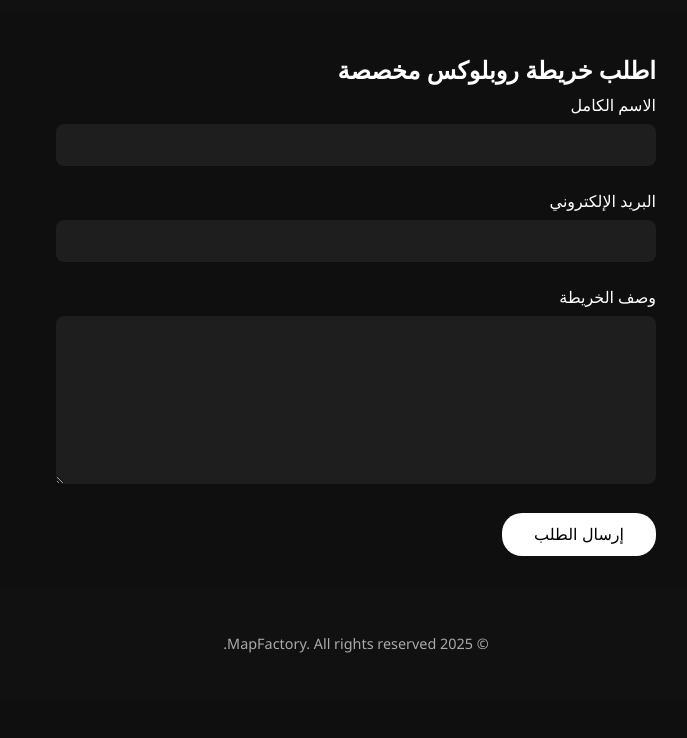
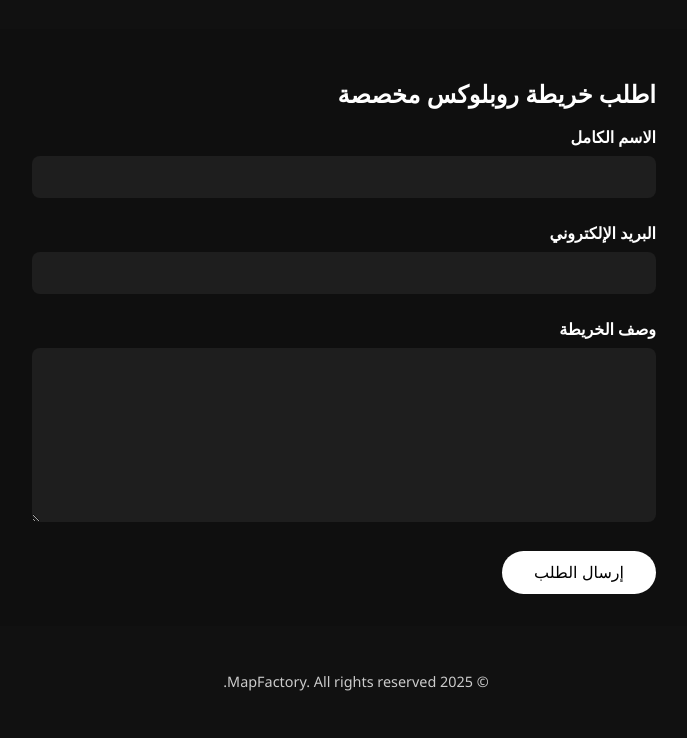
Before and after one commit to mapfactory121/mapfactory-site, a plain HTML site: page index.html in a window 1280 px wide. Shown: the part 248-986 px from the top of the page, without its empty margins (284-971 px from the left). Before the commit the page ends 948 px from the top, so only its background shows below. Drawn offline with Linux system fonts and the light colour scheme.

Commit message:
Update style.css

```diff
--- a/style.css
+++ b/style.css
@@ -1,17 +1,18 @@
-/* Base layout */
+/* style.css */
+
 body {
   margin: 0;
   padding: 0;
   background-color: #0f0f0f;
-  color: white;
+  color: #ffffff;
   font-family: 'Segoe UI', sans-serif;
-  direction: rtl; /* يبدأ بالعربي */
+  direction: rtl;
 }
 
 header {
   background-color: #111;
+  text-align: center;
   padding: 2rem 1rem;
-  text-align: center;
 }
 
 .logo {
@@ -20,7 +21,7 @@ header {
 }
 
 h1, h2 {
-  margin: 0.5rem 0;
+  margin: 1rem 0;
 }
 
 .container {
@@ -29,7 +30,6 @@ h1, h2 {
   padding: 2rem 1rem;
 }
 
-/* Form styles */
 .form-group {
   margin-bottom: 1.5rem;
   text-align: start;
@@ -38,32 +38,32 @@ h1, h2 {
 label {
   display: block;
   margin-bottom: 0.5rem;
+  font-weight: bold;
 }
 
 .form-control {
   width: 100%;
   padding: 0.75rem;
-  font-size: 1rem;
   border: none;
   border-radius: 8px;
   background-color: #1e1e1e;
-  color: white;
-  box-sizing: border-box;
+  color: #fff;
+  font-size: 1rem;
 }
 
 textarea.form-control {
   resize: vertical;
+  min-height: 150px;
 }
 
-/* Buttons */
 .btn {
   display: inline-block;
+  background: #fff;
+  color: #000;
   padding: 0.75rem 2rem;
-  background-color: white;
-  color: black;
+  font-size: 1rem;
   border: none;
-  border-radius: 20px;
-  font-size: 1rem;
+  border-radius: 25px;
   cursor: pointer;
   transition: transform 0.2s ease;
 }
@@ -72,17 +72,103 @@ textarea.form-control {
   transform: scale(1.05);
 }
 
-/* Footer */
 footer {
   text-align: center;
   padding: 2rem 1rem;
   font-size: 0.9rem;
-  color: #aaa;
+  color: #ccc;
   background-color: #111;
 }
 
-/* Thank you page */
-.thank-you-container {
+.g-recaptcha {
+  margin-top: 1rem;
+  display: flex;
+  justify-content: center;
+}
+/* style.css */
+
+body {
+  margin: 0;
+  padding: 0;
+  background-color: #0f0f0f;
+  color: #ffffff;
+  font-family: 'Segoe UI', sans-serif;
+  direction: rtl;
+}
+
+header {
+  background-color: #111;
   text-align: center;
-  padding: 5rem 1rem;
+  padding: 2rem 1rem;
 }
+
+.logo {
+  width: 80px;
+  margin-bottom: 10px;
+}
+
+h1, h2 {
+  margin: 1rem 0;
+}
+
+.container {
+  max-width: 600px;
+  margin: auto;
+  padding: 2rem 1rem;
+}
+
+.form-group {
+  margin-bottom: 1.5rem;
+  text-align: start;
+}
+
+label {
+  display: block;
+  margin-bottom: 0.5rem;
+  font-weight: bold;
+}
+
+.form-control {
+  width: 100%;
+  padding: 0.75rem;
+  border: none;
+  border-radius: 8px;
+  background-color: #1e1e1e;
+  color: #fff;
+  font-size: 1rem;
+}
+
+textarea.form-control {
+  resize: vertical;
+  min-height: 150px;
+}
+
+.btn {
+  display: inline-block;
+  background: #fff;
+  color: #000;
+  padding: 0.75rem 2rem;
+  font-size: 1rem;
+  border: none;
+  border-radius: 25px;
+  cursor: pointer;
+  transition: transform 0.2s ease;
+}
+
+.btn:hover {
+  transform: scale(1.05);
+}
+
+footer {
+  text-align: center;
+  padding: 2rem 1rem;
+  font-size: 0.9rem;
+  color: #ccc;
+  background-color: #111;
+}
+
+.g-recaptcha {
+  margin-top: 1rem;
+  display: flex;
+  justify-content: center;
+}
```
